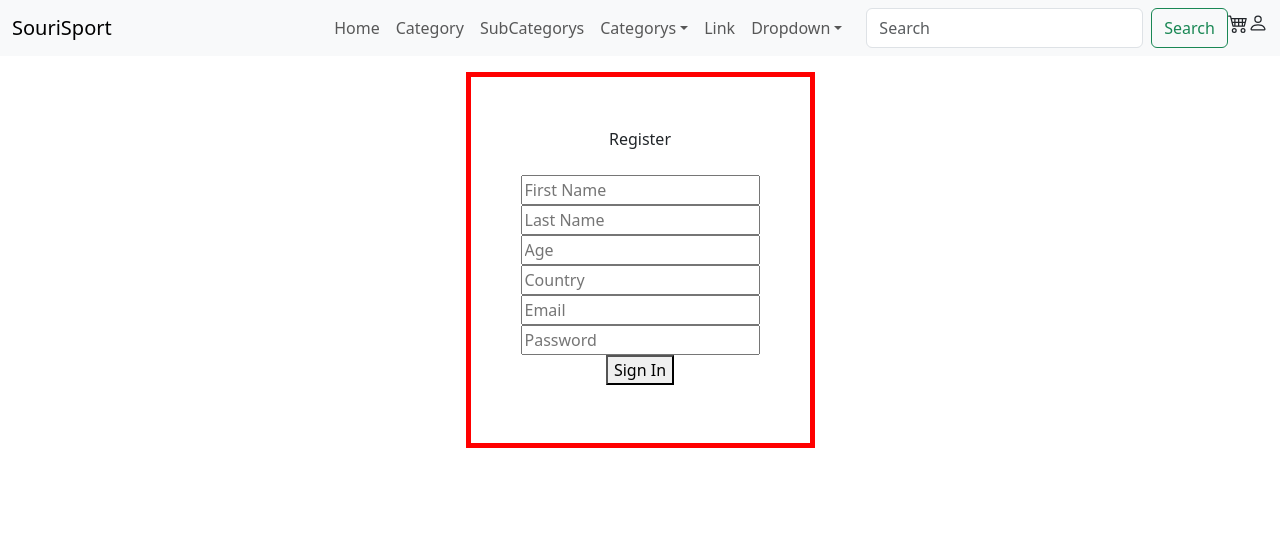
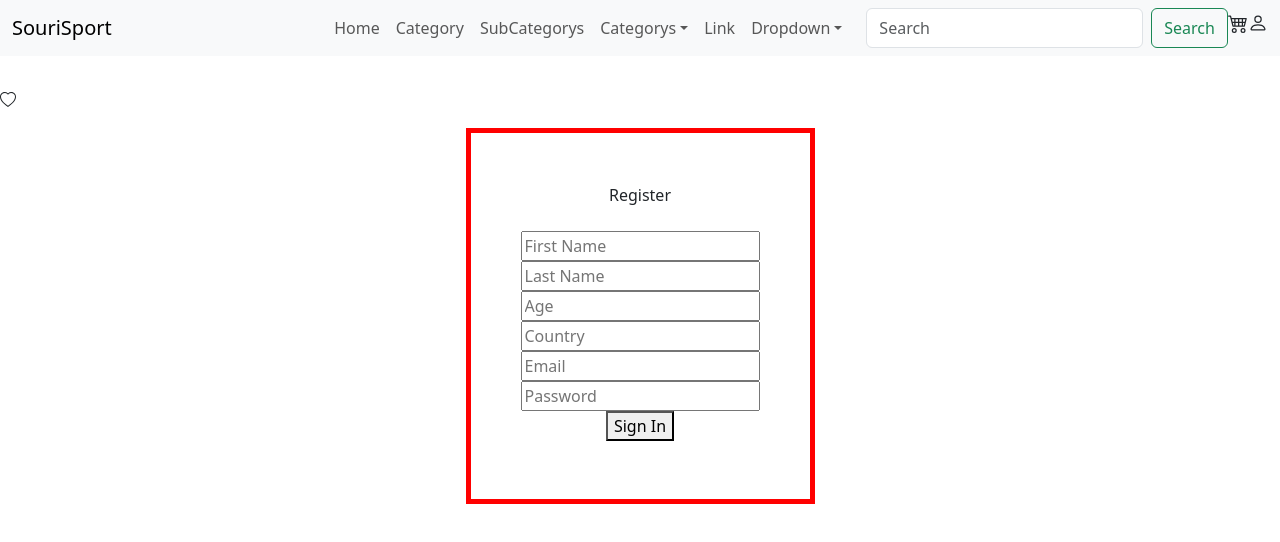
Before and after one commit to C12-Mosouri/MERAKI_Academy_Project_4, a React (Create React App) app in the folder frontend/: page /register in a window 1280 px wide. Shown: the top 542 px of the page. Built offline with nearby package versions, Linux system fonts and the light colour scheme; the HTML template or start-up script is replaced by a standard one.

Commit message:
20 Adding products

```diff
--- a/frontend/src/App.js
+++ b/frontend/src/App.js
@@ -19,6 +19,8 @@ export const tokenContext = createContext();
 const App = () => {
   const navigate = useNavigate();
   const [token, setToken] = useState("" || localStorage.getItem("token"));
+  const [fav, setFav] = useState("");
+  const [add, setAdd] = useState(true);
   return (
     <>
       <>
@@ -29,7 +31,13 @@ const App = () => {
             className="bg-body-tertiary mb-3"
           >
             <Container fluid>
-              <Navbar.Brand href="#">SouriSport</Navbar.Brand>
+              <Navbar.Brand
+                onClick={() => {
+                  navigate("/home");
+                }}
+              >
+                SouriSport
+              </Navbar.Brand>
               <Navbar.Toggle
                 aria-controls={`offcanvasNavbar-expand-${expand}`}
               />
@@ -132,6 +140,40 @@ const App = () => {
           </Navbar>
         ))}
       </>
+      <h1>
+        {add ? (
+          <svg
+            xmlns="http://www.w3.org/2000/svg"
+            width="16"
+            height="16"
+            fill="currentColor"
+            class="bi bi-heart"
+            viewBox="0 0 16 16"
+            onClick={() => {
+              setAdd(false);
+            }}
+          >
+            <path d="m8 2.748-.717-.737C5.6.281 2.514.878 1.4 3.053c-.523 1.023-.641 2.5.314 4.385.92 1.815 2.834 3.989 6.286 6.357 3.452-2.368 5.365-4.542 6.286-6.357.955-1.886.838-3.362.314-4.385C13.486.878 10.4.28 8.717 2.01zM8 15C-7.333 4.868 3.279-3.04 7.824 1.143q.09.083.176.171a3 3 0 0 1 .176-.17C12.72-3.042 23.333 4.867 8 15" />
+          </svg>
+        ) : (
+          <svg
+            xmlns="http://www.w3.org/2000/svg"
+            width="16"
+            height="16"
+            fill="currentColor"
+            class="bi bi-heart-fill"
+            viewBox="0 0 16 16"
+            onClick={() => {
+              setAdd(true);
+            }}
+          >
+            <path
+              fill-rule="evenodd"
+              d="M8 1.314C12.438-3.248 23.534 4.735 8 15-7.534 4.736 3.562-3.248 8 1.314"
+            />
+          </svg>
+        )}
+      </h1>
       {/* <Button variant="primary">Click Me</Button> */}
       <tokenContext.Provider value={{ token, setToken }}>
         <div className="App">
--- a/frontend/src/components/Product/product.js
+++ b/frontend/src/components/Product/product.js
@@ -25,7 +25,7 @@ const Product = () => {
             <h2>{ele.price + " : JOD"}</h2>
             <img className="img" src={ele.img} />
             <h3>{"Size : " + ele.size}</h3>
-            <h3>{"Rate : "+ele.rate}</h3>
+            <h3>{"Rate : " + ele.rate}</h3>
           </>
         );
       })}
```
